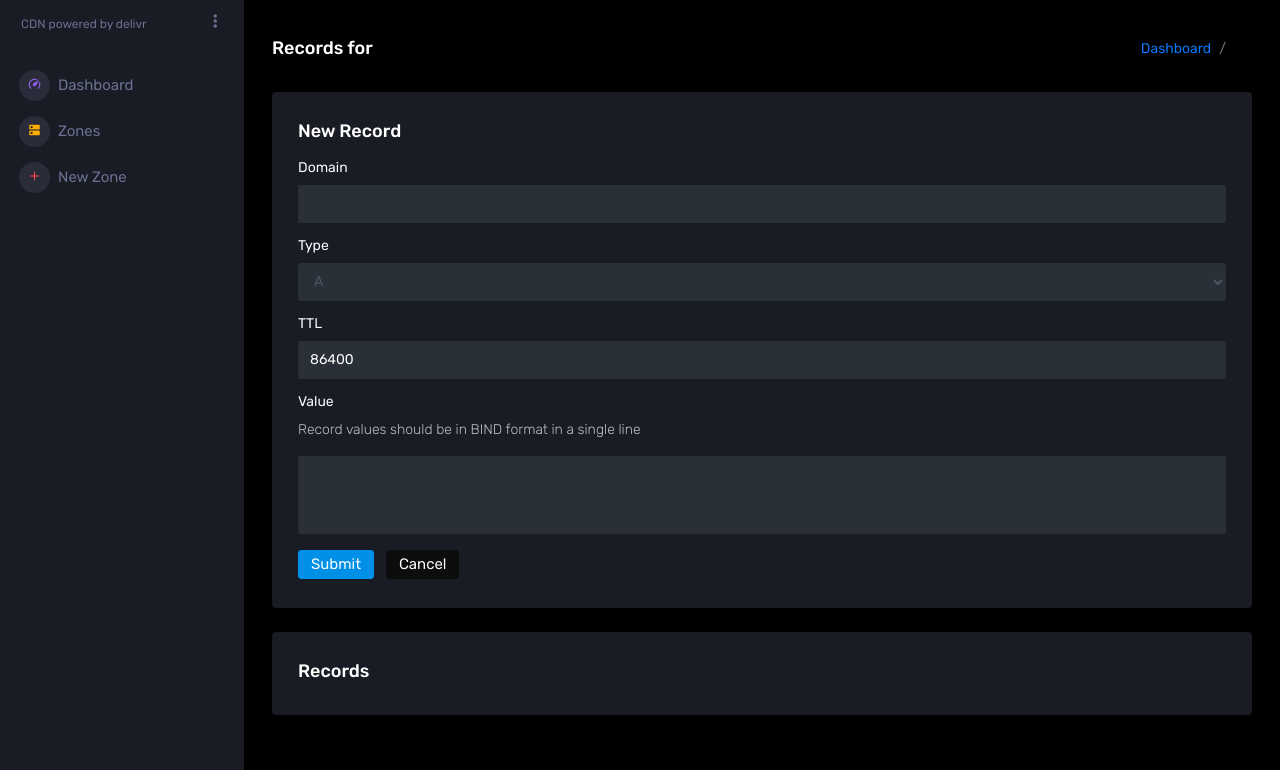
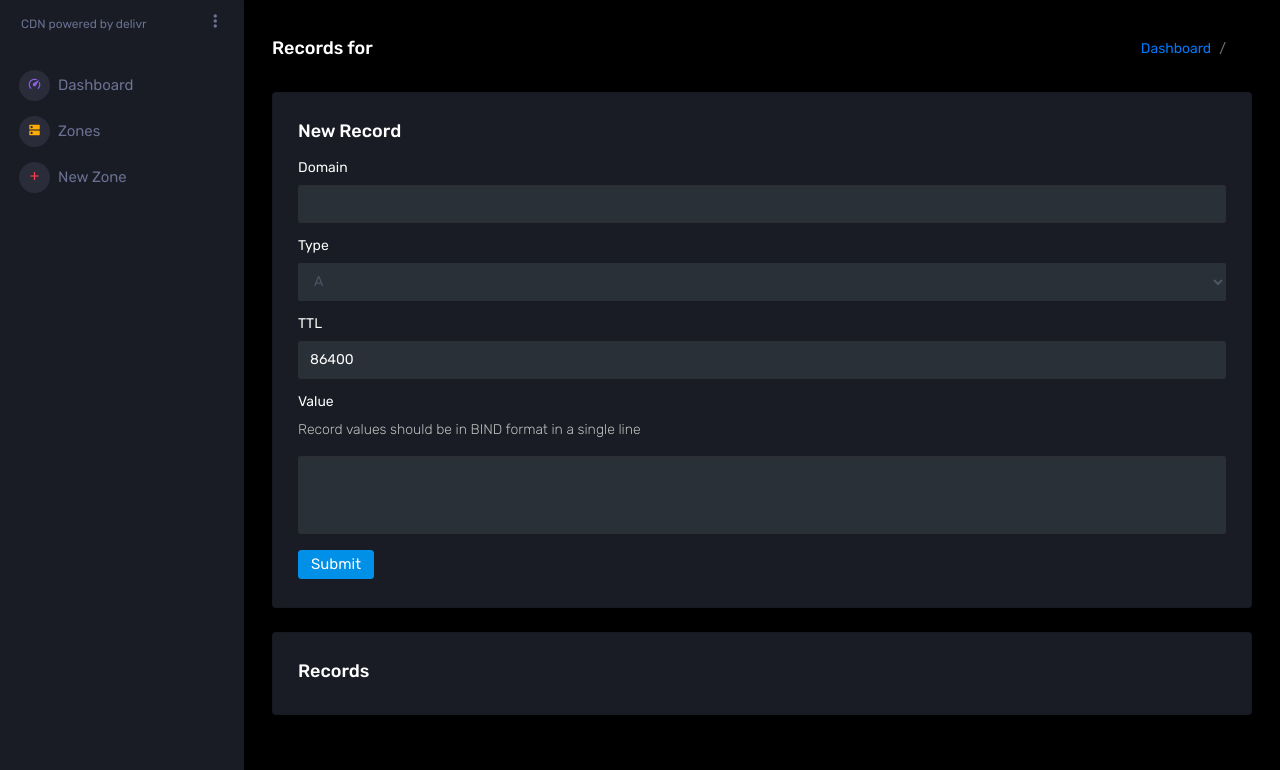
Before and after one commit to natesales/delivr-old, a Flask app: template templates/records.html in a window 1280 px wide. Shown: the part 71-841 px from the top of the page. Run offline with Flask 2, Linux system fonts and the light colour scheme; the template is opened without the code that fills it, so the values that code supplies are empty; some libraries are stand-ins or nearby versions.

Commit message:
Remove cancel button

```diff
--- a/templates/records.html
+++ b/templates/records.html
@@ -242,7 +242,6 @@
                                         <textarea class="form-control" id="value-entry" rows="4" name="value"></textarea>
                                     </div>
                                     <button type="submit" class="btn btn-primary mr-2">Submit</button>
-                                    <button class="btn btn-dark" onclick="location.reload()">Cancel</button>
                                 </form>
                             </div>
                         </div>
```
